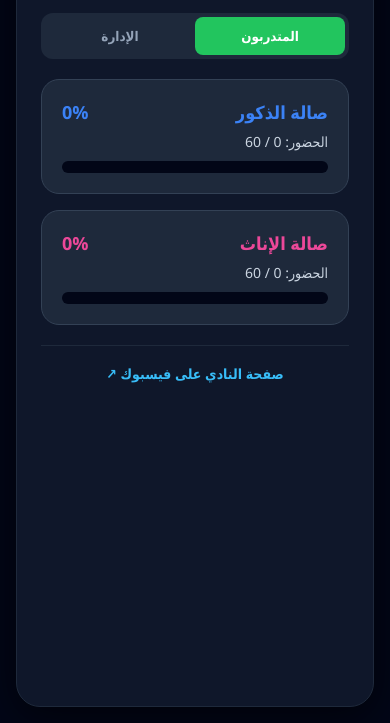
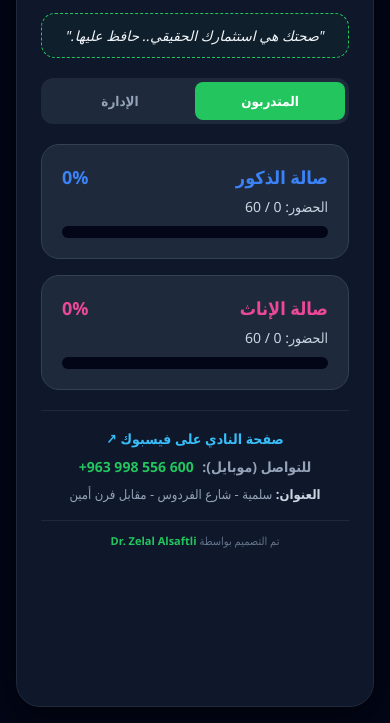
Before and after one commit to Zelalsaftli/Fitness-Center, a website: page index.html in a window 390 px wide. Shown: the part 121-844 px from the top of the page. Drawn offline with nearby package versions, Linux system fonts and the light colour scheme; no server answers.

Commit message:
feat: Add slogan and contact info to index page
Introduces a new section for displaying a slogan, enhancing user engagement.
Also, adds essential contact information, including phone number and address,
improving accessibility and communication for users and potential clients.
This update aims to provide a more informative and user-friendly experience
on the main application page.

```diff
--- a/index.html
+++ b/index.html
@@ -91,6 +91,10 @@
   <div id="clock">00:00:00</div>
   <div id="date">--/--/----</div>
 
+  <div id="slogan-box" style="margin-top: 15px; margin-bottom: 20px; padding: 12px; background: rgba(34, 197, 94, 0.05); border-radius: 14px; border: 1px dashed var(--accent); text-align: center;">
+    <p id="slogan-text" style="font-size: 14px; font-style: italic; color: #f1f5f9; font-weight: 500;"></p>
+  </div>
+
   <div class="tabs">
     <button class="tab active" id="tab-users-btn">المتدربون</button>
     <button class="tab" id="tab-admin-btn">الإدارة</button>
@@ -144,9 +148,24 @@
   </div>
 
   <footer>
-    <a href="https://www.facebook.com/share/17MeJf9vx3/" target="_blank" class="facebook-link">
-      صفحة النادي على فيسبوك ↗
-    </a>
+    <div style="margin-bottom: 8px;">
+      <a href="https://www.facebook.com/share/17MeJf9vx3/" target="_blank" class="facebook-link">
+        صفحة النادي على فيسبوك ↗
+      </a>
+    </div>
+    <div style="color: var(--muted); font-size: 14px; font-weight: bold;">
+      للتواصل (موبايل):
+      <a href="tel:+963998556600" style="color: var(--accent); text-decoration: none; margin-right: 5px; direction: ltr; display: inline-block;">
+        +963 998 556 600
+      </a>
+    </div>
+    <div style="color: var(--muted); font-size: 13px; margin-top: 8px; line-height: 1.6;">
+      <span style="color: #cbd5e1; font-weight: bold;">العنوان:</span>
+      سلمية - شارع الفردوس - مقابل فرن أمين
+    </div>
+    <div style="margin-top: 15px; font-size: 11px; color: #64748b; border-top: 1px solid #1e293b; pt-10; padding-top: 12px;">
+      تم التصميم بواسطة <span style="color: var(--accent); font-weight: bold;">Dr. Zelal Alsaftli</span>
+    </div>
   </footer>
 </div>
 
@@ -158,6 +177,22 @@ const db = supabase.createClient(SUPABASE_URL, SUPABASE_ANON_KEY);
 
 const MAX = 60;
 const ADMIN_CODE = "331981";
+
+const slogans = [
+  "\"لا تتوقف عندما تتعب.. توقف عندما تنتهي!\"",
+  "\"عرق اليوم هو قوة الغد.\"",
+  "\"النجاح يبدأ بخطوة.. واليوم هو اليوم المناسب.\"",
+  "\"صحتك هي استثمارك الحقيقي.. حافظ عليها.\"",
+  "\"التحدي هو ما يجعل الحياة مثيرة!\"",
+  "\"أنت أقوى مما تعتقد.. استمر في المحاولة.\"",
+  "\"لا توجد أعذار.. فقط نتائج.\""
+];
+
+function showRandomSlogan() {
+  const randomIndex = Math.floor(Math.random() * slogans.length);
+  document.getElementById("slogan-text").textContent = slogans[randomIndex];
+}
+showRandomSlogan();
 
 // الساعة والتاريخ
 function updateClock() {
```
